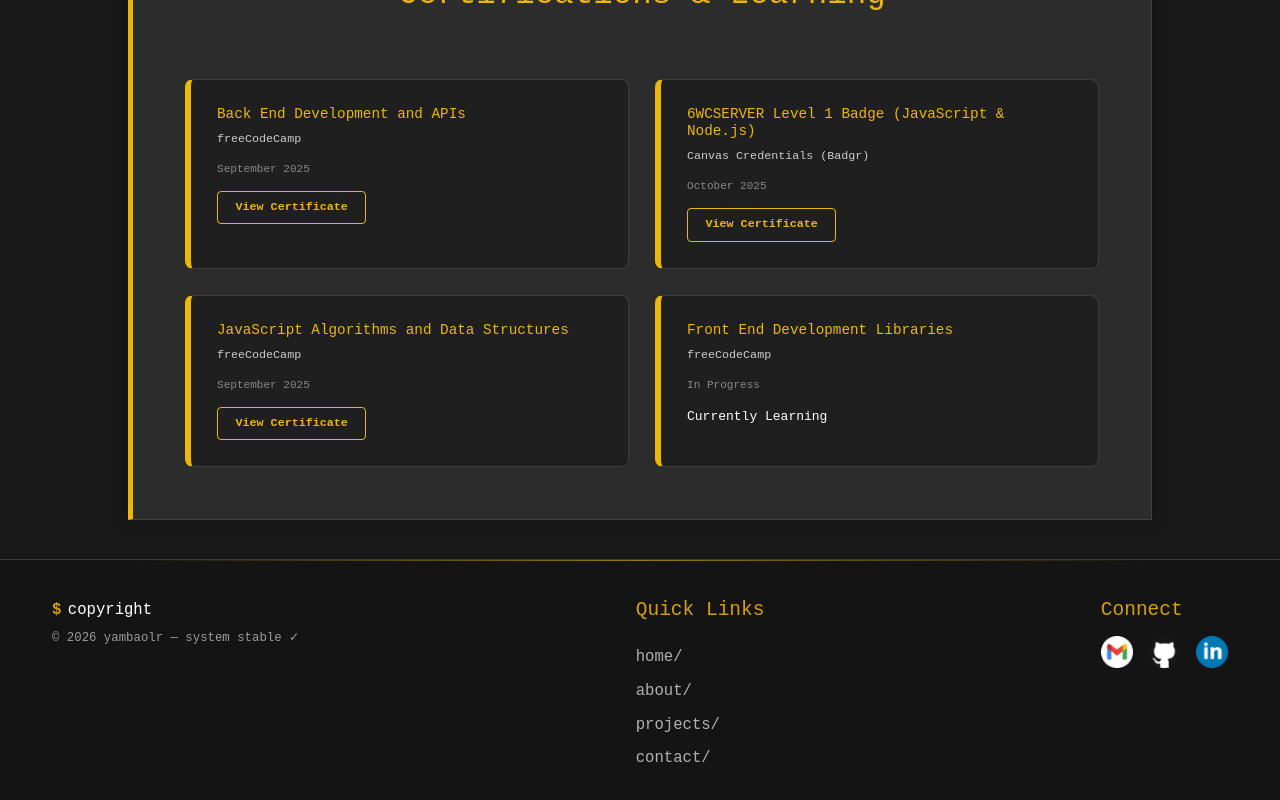
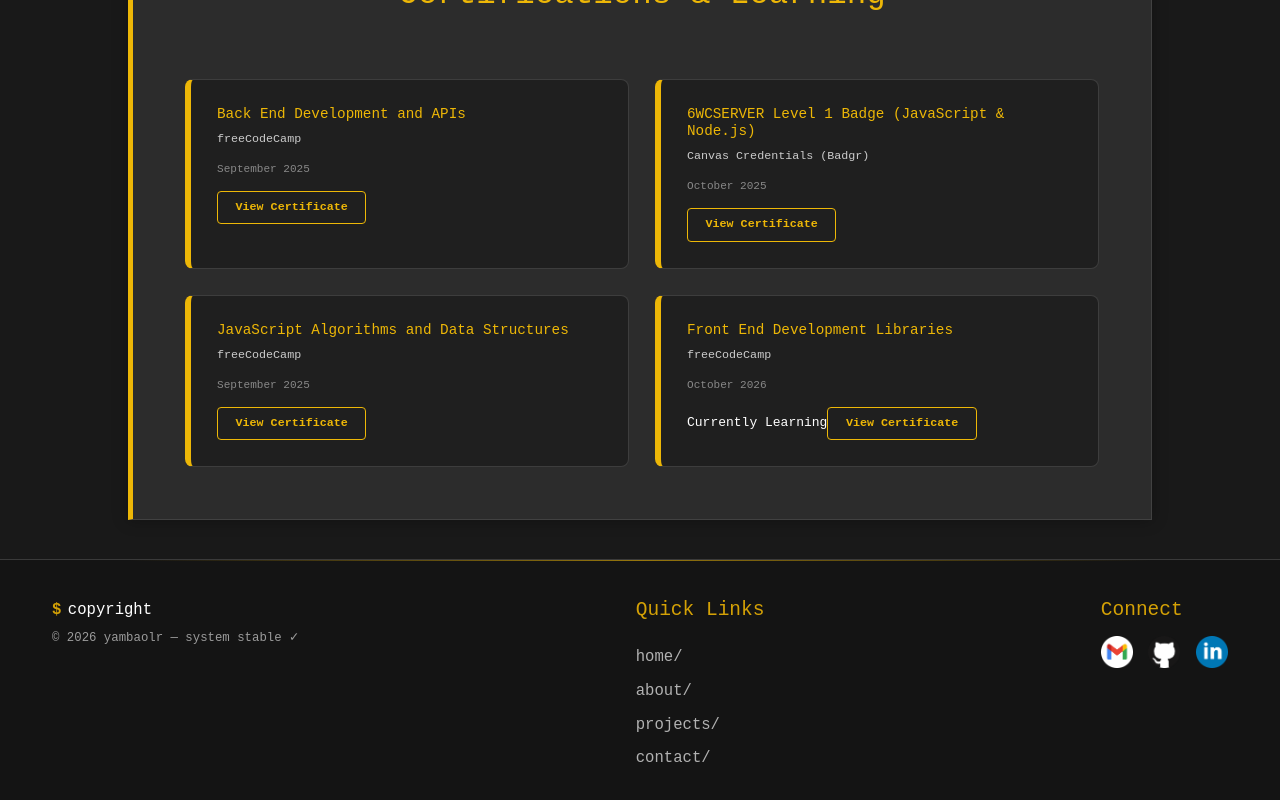
Before and after one commit to yambaolr/YLR-Portfolio, an Angular app: page /about in a window 1280 px wide. Shown: the part 2604-3404 px from the top of the page. Built offline with nearby package versions, Linux system fonts and the light colour scheme.

Commit message:
✨ Added Certificate Link

```diff
--- a/src/app/about/about.html
+++ b/src/app/about/about.html
@@ -166,8 +166,15 @@
     <div class="cert-card">
         <h3>Front End Development Libraries</h3>
         <p class="cert-provider">freeCodeCamp</p>
-        <p class="cert-date">In Progress</p>
+        <p class="cert-date">October 2026</p>
         <span class="cert-status">Currently Learning</span>
+        <a href="https://www.freecodecamp.org/certification/yambaolr/front-end-development-libraries-v9"
+            target="_blank"
+            rel="noopener noreferrer"
+            class="btn-primary small"
+            title="View JavaScript Algorithms and Data Structures certificate">
+            View Certificate
+        </a>
     </div>
 
 </div>
```
